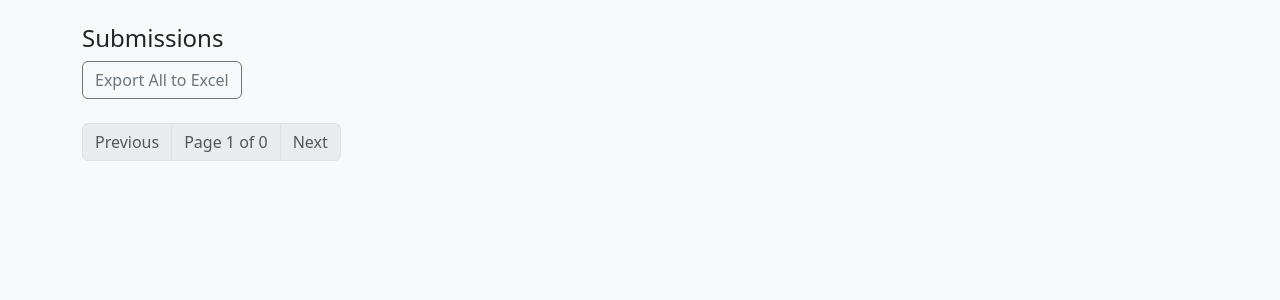
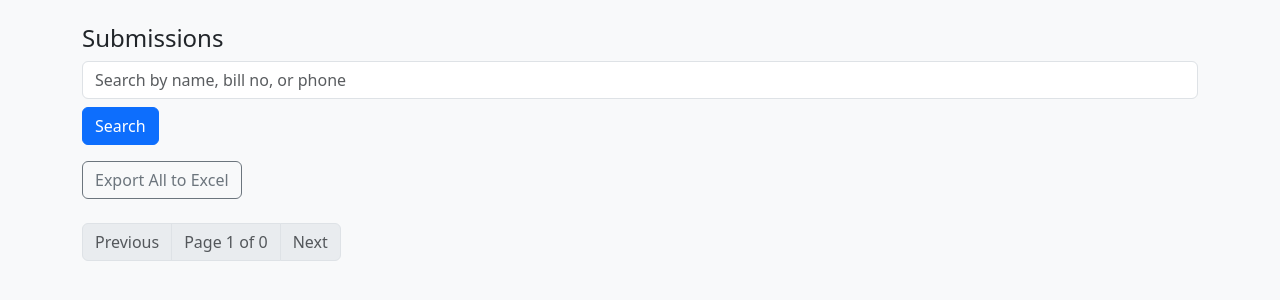
Before and after one commit to Afzarj/rubyroyals, a Flask app: page /admin in a window 1280 px wide. Shown: the part 56-356 px from the top of the page. Run offline with Flask 3, Linux system fonts and the light colour scheme; the visitor is signed in with stand-in values (Sample User, id 1).

Commit message:
Add files via upload

```diff
--- a/app.py
+++ b/app.py
@@ -176,15 +176,6 @@ def admin_logout():
 def admin_list():
     page = int(request.args.get('page', 1))
     per_page = 12
-    q = Pledge.query.order_by(Pledge.created_at.desc())
-    pagination = q.paginate(page=page, per_page=per_page, error_out=False)
-    return render_template('admin_list.html', pagination=pagination)
-
-@app.route('/admin/export', methods=['GET'])
-@admin_required
-def admin_list():
-    page = int(request.args.get('page', 1))
-    per_page = 12
 
     # Get search query from request
     search = request.args.get('search', '')
@@ -201,6 +192,9 @@ def admin_list():
     pagination = q.paginate(page=page, per_page=per_page, error_out=False)
     return render_template('admin_list.html', pagination=pagination, search=search)
 
+
+@app.route('/admin/delete/<int:id>', methods=['POST'])
+@admin_required
 def admin_delete(id):
     pledge = Pledge.query.get_or_404(id)
     db.session.delete(pledge)
@@ -208,6 +202,9 @@ def admin_delete(id):
     flash("Entry deleted successfully", "info")
     return redirect(url_for('admin_list'))
 
+
+@app.route('/admin/export', methods=['GET'])
+@admin_required
 def admin_export():
     pledges = Pledge.query.order_by(Pledge.created_at.desc()).all()
     rows = []
--- a/templates/admin_list.html
+++ b/templates/admin_list.html
@@ -1,6 +1,13 @@
 {% extends "base.html" %}
 {% block content %}
 <h4>Submissions</h4>
+
+<!-- Search form -->
+<form method="get" class="mb-3">
+  <input type="text" name="search" value="{{ search }}" placeholder="Search by name, bill no, or phone" class="form-control">
+  <button class="btn btn-primary mt-2">Search</button>
+</form>
+
 <div class="mb-3">
   <a class="btn btn-outline-secondary" href="{{ url_for('admin_export') }}">Export All to Excel</a>
 </div>
@@ -17,6 +24,12 @@
         <p class="mb-1"><strong>Phone:</strong> {{ p.phone_number }} &nbsp; <strong>Amount:</strong> {{ p.pledge_amounts }}</p>
         <p class="mb-1"><strong>Repayment:</strong> {{ p.repayment }} {% if p.repayment_schedule %}- {{ p.repayment_schedule|length }} installments{% endif %}</p>
         <p class="mb-0 text-truncate"><strong>Details:</strong> {{ p.pledge_details }}</p>
+
+        <!-- Delete button -->
+        <form method="post" action="{{ url_for('admin_delete', id=p.id) }}"
+              onsubmit="return confirm('Are you sure you want to delete this entry?');">
+          <button class="btn btn-sm btn-danger mt-2">Delete</button>
+        </form>
       </div>
     </div>
   </div>
@@ -26,13 +39,13 @@
 <nav class="mt-4">
   <ul class="pagination">
     {% if pagination.has_prev %}
-      <li class="page-item"><a class="page-link" href="{{ url_for('admin_list', page=pagination.prev_num) }}">Previous</a></li>
+      <li class="page-item"><a class="page-link" href="{{ url_for('admin_list', page=pagination.prev_num, search=search) }}">Previous</a></li>
     {% else %}
       <li class="page-item disabled"><span class="page-link">Previous</span></li>
     {% endif %}
     <li class="page-item disabled"><span class="page-link">Page {{ pagination.page }} of {{ pagination.pages }}</span></li>
     {% if pagination.has_next %}
-      <li class="page-item"><a class="page-link" href="{{ url_for('admin_list', page=pagination.next_num) }}">Next</a></li>
+      <li class="page-item"><a class="page-link" href="{{ url_for('admin_list', page=pagination.next_num, search=search) }}">Next</a></li>
     {% else %}
       <li class="page-item disabled"><span class="page-link">Next</span></li>
     {% endif %}
```
